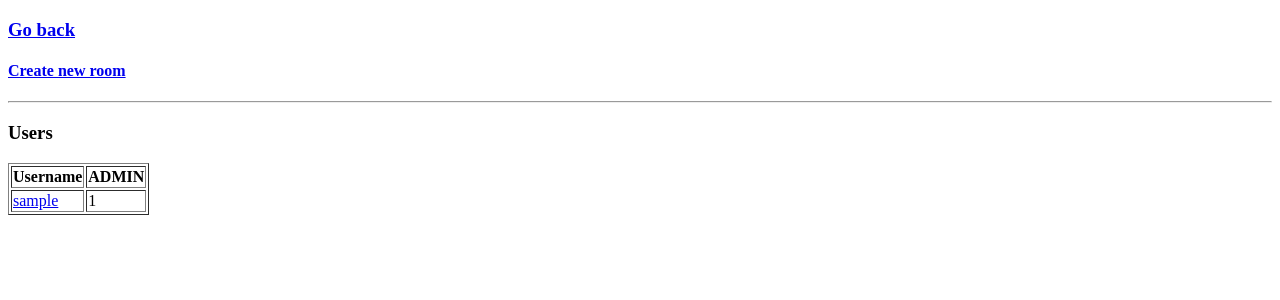
After one commit to kkeglje/SimpleIRC, a Flask app: page /chat in a window 1280 px wide. The commit adds this page. Shown: the top 300 px of the page. Run offline with Flask 2, Linux system fonts and the light colour scheme; the visitor is signed in with stand-in values (Sample User, id 1); data comes from the database, SQL or seed files in the repository.

Commit message:
Added basic room creating with keys

```diff
--- /dev/null
+++ b/key.html
@@ -0,0 +1,2 @@
+<p>{}  <- this is your key, please copy it and send it to your friend    </p>
+<a href="/chat/{} ">Join room</a>
--- a/main.py
+++ b/main.py
@@ -2,7 +2,10 @@ from server import *
 
 
 def main():
-    print("Starting server..")
+    print("""------------------------------------\
+    \n<<Starting app>>\
+    \n------------------------------------\
+    """)
     startServer()
 
 
--- a/server.py
+++ b/server.py
@@ -4,6 +4,7 @@ import os
 from form import RegistrationForm
 from flask_sqlalchemy import SQLAlchemy
 from werkzeug.security import generate_password_hash,check_password_hash
+import random, string,datetime
 
 
 app = Flask(__name__)
@@ -11,7 +12,10 @@ app.secret_key = os.urandom(12)
 app.config['DATABASE_FILE'] = 'users.sqlite'
 app.config['SQLALCHEMY_DATABASE_URI'] = 'sqlite:///users.sqlite'
 app.config['SQLALCHEMY_TRACK_MODIFICATIONS'] = False
+app.config['APP_DIR'] = os.path.realpath(os.path.dirname(__file__))
 db = SQLAlchemy(app)
+ROOM_IDs = []
+
 
 # =======CLASSES=======
 class User(db.Model):
@@ -20,19 +24,6 @@ class User(db.Model):
     email = db.Column(db.String(120))
     password = db.Column(db.String(64))
     admin = db.Column(db.String(5))
-
-    # # Flask-Login integration
-    # def is_authenticated(self):
-    #     return True
-
-    # def is_active(self):
-    #     return True
-
-    # def is_anonymous(self):
-    #     return False
-
-    # def get_id(self):
-    #     return self.id
 
     def __repr__(self):
         return '<User %r>' % self.username
@@ -44,6 +35,19 @@ def test_db():
     test = User(username="test",email="test@test.test",password=generate_password_hash("test")[20:],admin="True")
     db.session.add(test)
     db.session.commit()
+
+def generateSessionKeys():
+    global ROOM_IDs
+    f = open("sessionKeys.txt",'w')
+    for w in range(100):
+        s=[]
+        for l in range(16):
+            s.append(string.ascii_letters[random.randint(0,51)])
+        ROOM_IDs.append(''.join(s))
+    print("Session keys generated and saved in sessionKeys.txt")
+    f.write("SESSION KEYS GENERATED "+str(datetime.datetime.now())[:-7]+"\n--------\n"+'\n'.join(ROOM_IDs))
+
+    f.close()
 
 
 
@@ -98,8 +102,6 @@ def login():
         session['admin'] = False
         return home()
 
-    print('Username: {}\nPassword: {}'.format(formName,formPassword))
-
 
 @app.route('/registration',methods=['GET','POST'])
 def reg():
@@ -127,17 +129,60 @@ def logout():
 def show_users():
     return render_template('show_users.html',User=User.query.all())
 
+@app.route('/chat')
+@login_required
+def chat():
+    return render_template('Chat/lobby.html',User=User.query.all())
+
+@app.route('/create_room',methods=['GET'])
+@login_required
+def create_room():
+    global ROOM_IDs
+    rn = random.randint(0,len(ROOM_IDs)-1)
+    sess = ROOM_IDs[rn]
+    ROOM_IDs.remove(sess)
+    f = open(app.config['APP_DIR']+"/templates/Chat/key.html",'w')
+    f.write("""<p>{}  <- this is your key, please copy it and send it to your friend\
+    </p>\n<a href="/chat/{} ">Join room</a> """.format(sess,sess))
+    f.close()
+    return render_template('Chat/key.html')
+
+
+
+@app.route('/chat/<room>',methods=['GET','POST'])
+@login_required
+def room(room):
+    return "ROOM KEY= %s" % room
+
+
+
+# =========ERROR HANDLERS=========
+
+@app.errorhandler(401)
+def unauthorized_access(e):
+    return render_template('Errors/401.html'),401
+
+@app.errorhandler(404)
+def page_not_found(e):
+    return render_template('Errors/404.html'),404
+
+@app.errorhandler(405)
+def method_not_allowed(e):
+    return render_template('Errors/405.html'),405
+# ===========================
+
+
 def startServer():
-    print("Checking for database..")
-    app_dir = os.path.realpath(os.path.dirname(__file__))
-    db_path = os.path.join(app_dir,app.config['DATABASE_FILE'])
+    print(" <<Checking for database>>")
+    db_path = os.path.join(app.config['APP_DIR'],app.config['DATABASE_FILE'])
     if not os.path.exists(db_path):
-        print("""
-        ------------------------------------
-        Cannot find db..Building test base..
-        ------------------------------------
-        """)
+        print("<<Cannot find db>> ->Building test base..")
         test_db()
     else:
-        print("Found database!..\n")
+        print("    <<Found database>>")
+
+    print("    <<Starting server>>")
+    print("<<Generating session keys>>")
+    generateSessionKeys()
+
     app.run(host='0.0.0.0',debug=True)
--- /dev/null
+++ b/templates/Chat/key.html
@@ -0,0 +1,2 @@
+<p>wEdUIgZQCUPAFanJ  <- this is your key, please copy it and send it to your friend    </p>
+<a href="/chat/wEdUIgZQCUPAFanJ ">Join room</a>
--- /dev/null
+++ b/templates/Chat/lobby.html
@@ -0,0 +1,31 @@
+<!doctype html>
+
+<head></head>
+    <body>
+
+        <h3>
+         <a href = "{{ url_for('home') }}">Go back</a>
+        </h3>
+        <h4>
+            <a href="{{ url_for('create_room') }}">Create new room</a>
+        </h4>
+      <hr/>
+      <h3>Users</h3>
+      <table border=1px>
+         <thead>
+            <tr>
+               <th>Username</th>
+			   <th>ADMIN</th>
+            </tr>
+         </thead>
+         <tbody>
+            {% for user in User %}
+               <tr>
+                  <td><a href =user.username>{{ user.username }}</a></td>
+                  <td>{{ user.admin }}</td>
+               </tr>
+            {% endfor %}
+         </tbody>
+      </table>
+   </body>
+</html>
--- /dev/null
+++ b/templates/Chat/room.html
@@ -0,0 +1,4 @@
+<!doctype html>
+{% for id in session %}
+<p>{{ id }} </p>
+{% endfor %}
--- /dev/null
+++ b/templates/Errors/401.html
@@ -0,0 +1,4 @@
+<!doctype html>
+<title>ERROR</title>
+<h1>401 unauthorized access!</h1>
+<p>Your are not logged in, plese <a href="{{ url_for('home') }}">Log in</a>
--- /dev/null
+++ b/templates/Errors/404.html
@@ -0,0 +1,5 @@
+<!doctype html>
+<title>ERROR</title>
+<h1>404 Page Not Found</h1>
+<p>Check if url is valid
+<p><a href="{{ url_for('home') }}">Go back</a>
--- /dev/null
+++ b/templates/Errors/405.html
@@ -0,0 +1,4 @@
+<!doctype html>
+<title>ERROR</title>
+<h1>405 Method not allowed!</h1>
+<p>Your are not logged in, plese <a href="{{ url_for('home') }}">Log in</a>
```
Also changed, not shown: templates/home.html (+18 -0 lines), README.md.
